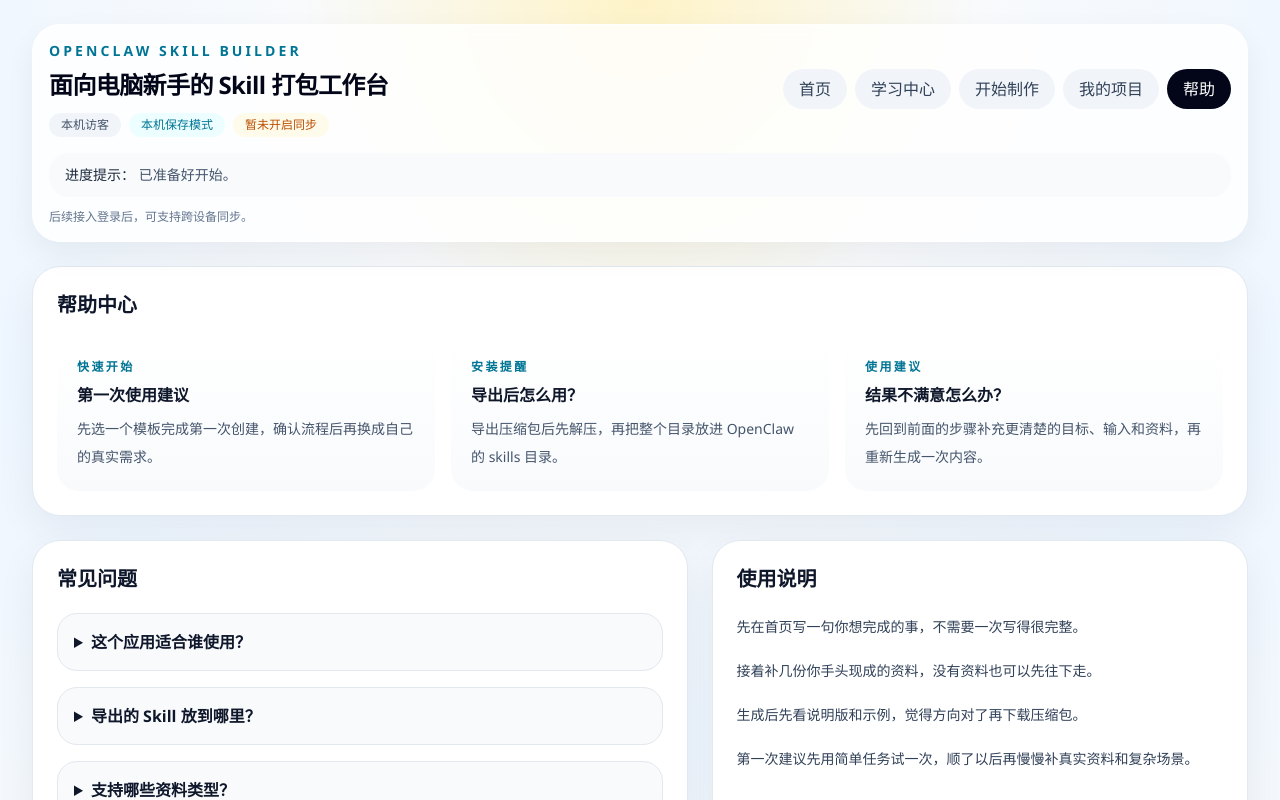
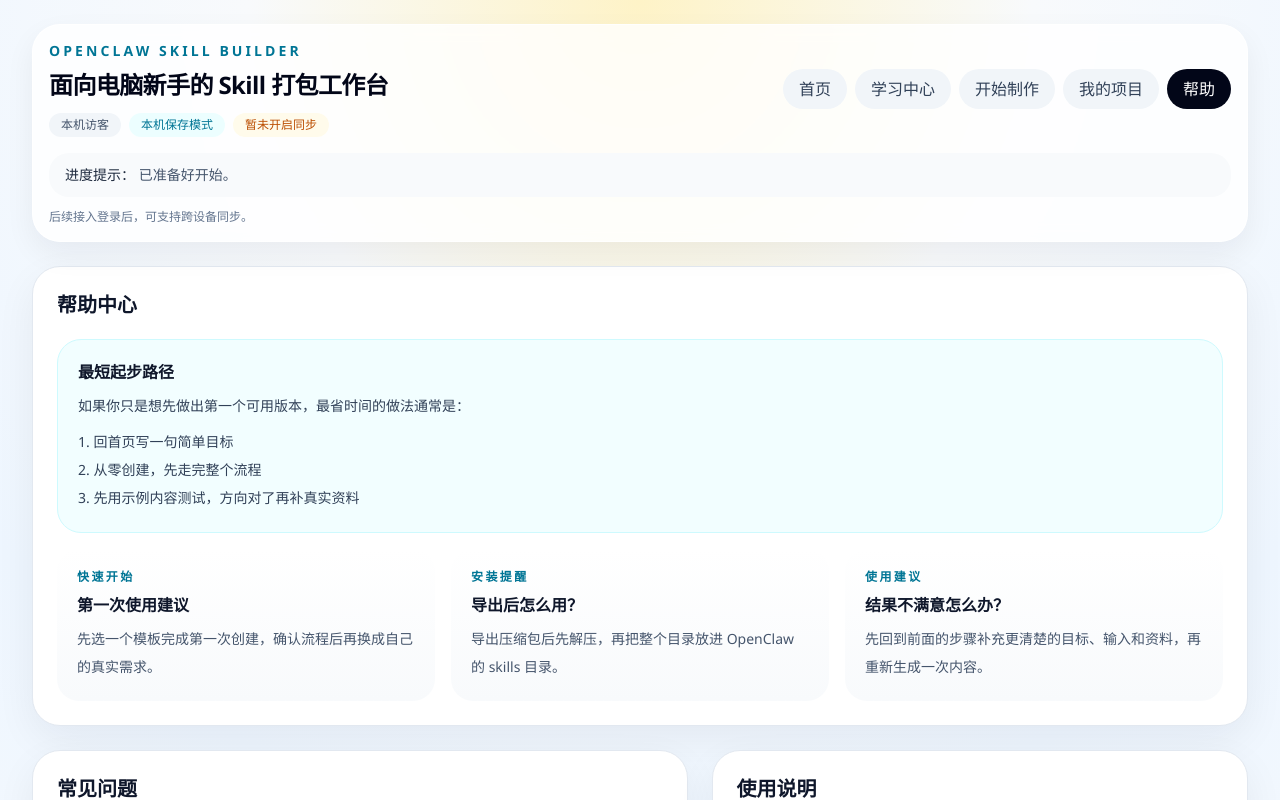
Before and after one commit to jiayuan04091016/openclaw-skill-builder, a Next.js app: page / in a window 1280 px wide. Both pictures are taken after a click on the button "帮助". Shown: the top 800 px of the page. Built offline with nearby package versions, Linux system fonts and the light colour scheme.

Commit message:
Add quick-start guide in help center

```diff
--- a/src/components/skill-builder-app.tsx
+++ b/src/components/skill-builder-app.tsx
@@ -1190,6 +1190,13 @@
           {section === "help" ? (
             <div className="space-y-6">
               <SectionCard title="帮助中心">
+                <div className="mb-4 rounded-[24px] border border-cyan-100 bg-cyan-50/70 p-5 text-sm leading-7 text-slate-700">
+                  <h3 className="text-base font-semibold text-slate-900">最短起步路径</h3>
+                  <p className="mt-2">如果你只是想先做出第一个可用版本，最省时间的做法通常是：</p>
+                  <p className="mt-2">1. 回首页写一句简单目标</p>
+                  <p>2. 从零创建，先走完整个流程</p>
+                  <p>3. 先用示例内容测试，方向对了再补真实资料</p>
+                </div>
                 <div className="grid gap-4 lg:grid-cols-3">
                   <div className="rounded-[22px] bg-[linear-gradient(180deg,#ffffff_0%,#f8fafc_100%)] p-5">
                     <div className="text-xs font-semibold uppercase tracking-[0.2em] text-cyan-700">快速开始</div>
```
